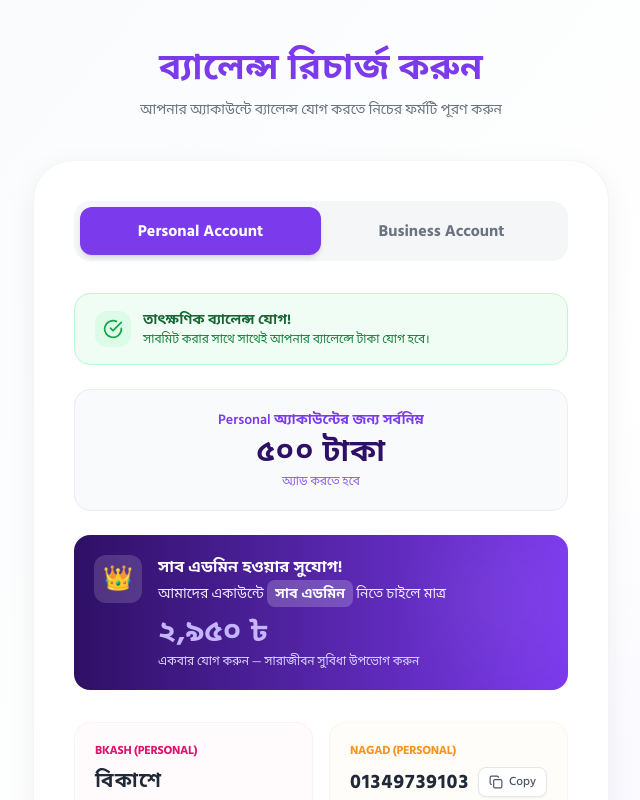
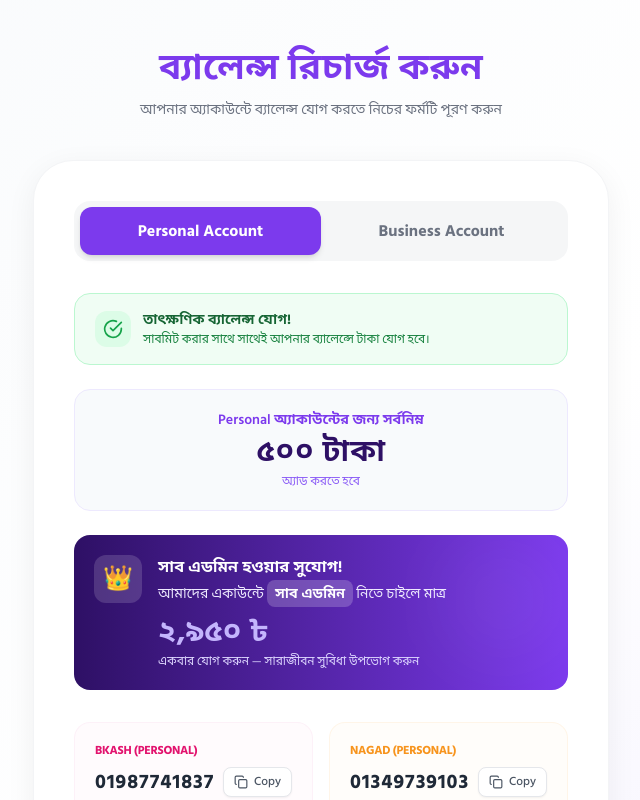
Before and after one commit to webasiful32-coder/nagarik-seba2, a Next.js app: page /dashboard/balance in a window 1280 px wide. Shown: the top 800 px of the page, without its empty margins (319-959 px from the left). Built offline with nearby package versions, Linux system fonts and the light colour scheme; no server answers.

Commit message:
update code5

```diff
--- a/app/dashboard/balance/page.tsx
+++ b/app/dashboard/balance/page.tsx
@@ -16,7 +16,7 @@ export default function BalancePage() {
     const router = useRouter()
 
     const paymentNumbers = {
-        bKash: 'বিকাশে লেনদেন সাময়িকভাবে বন্ধ',
+        bKash: '01987741837',
         Nagad: '01349739103',
     }
 
```
